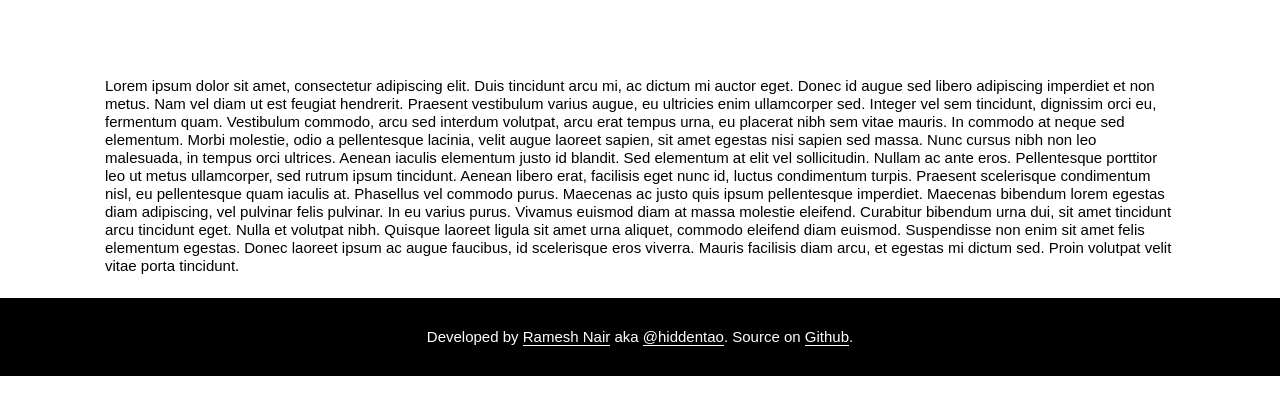
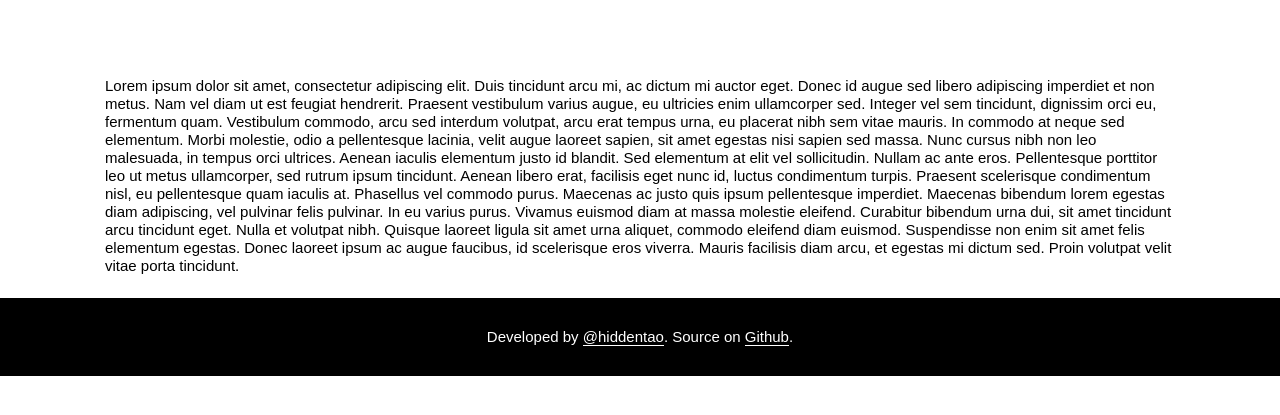
Before and after one commit to hiddentao/squel, a plain HTML site: page api.html in a window 1280 px wide. Shown: the part 73-488 px from the top of the page. Drawn offline with nearby package versions, Linux system fonts and the light colour scheme; a script that the page names is missing.

Commit message:
Footer cleanup.

```diff
--- a/api.html
+++ b/api.html
@@ -46,7 +46,7 @@
 </section>
 
 <footer class="white_text">
-  Developed by <a href="http://www.hiddentao.com/">Ramesh Nair</a> aka <a href="http://twitter.com/hiddentao">@hiddentao</a>. Source on <a href="https://github.com/hiddentao/squel">Github</a>.
+  Developed by <a href="http://twitter.com/hiddentao">@hiddentao</a>. Source on <a href="https://github.com/hiddentao/squel">Github</a>.
 </footer>
 
 <script type="text/javascript" src="https://ajax.googleapis.com/ajax/libs/jquery/1.7.1/jquery.min.js"></script>
```
Also changed, not shown: index.html (+1 -1 lines).
